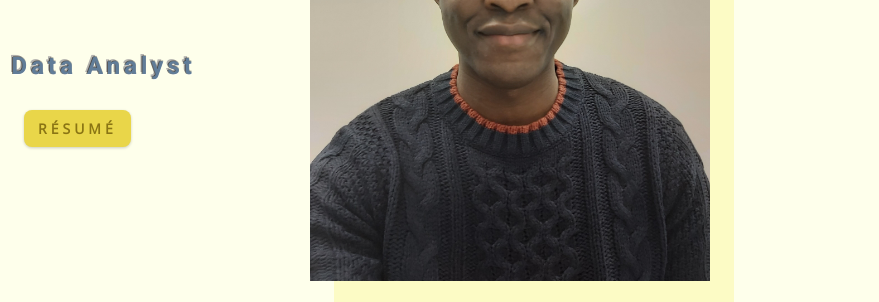
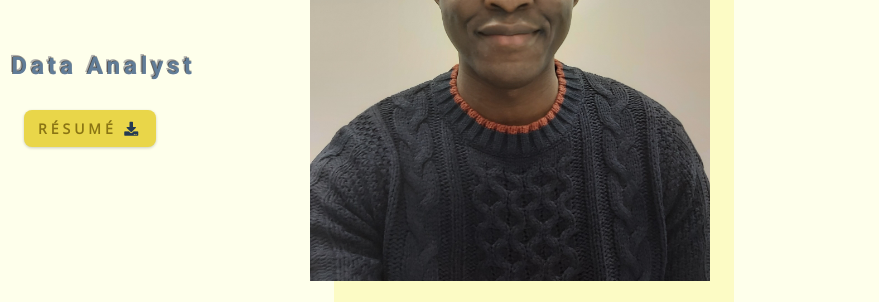
Before and after one commit to benkinase/personal, a plain HTML site: page index.html in a window 1280 px wide. Shown: the part 365-667 px from the top of the page, 401-1280 px from the left. Drawn offline with nearby package versions, Linux system fonts and the light colour scheme.

Commit message:
download icon added
download icon added

```diff
--- a/index.html
+++ b/index.html
@@ -130,14 +130,16 @@
               </li>
             </ul>
 
-            <a
-              href="./doc/gbenimako.pdf"
-              target="_blank"
-              rel="noopener noreferrer"
-              class="btn hero-btn corriculum"
-            >
-              résumé
-            </a>
+            <span class="corriculum btn hero-btn">
+              <a
+                href="./doc/gbenimako.pdf"
+                target="_blank"
+                rel="noopener noreferrer"
+                class="a-btn"
+              >
+                résumé </a
+              ><i class="fa fa-download"></i
+            ></span>
           </div>
         </article>
 
--- a/style.css
+++ b/style.css
@@ -435,6 +435,11 @@ Sidebar
   position: absolute;
   margin-left: 16rem;
   margin-top: -2.5rem;
+  color: var(--clr-grey-2);
+}
+
+.a-btn {
+  color: var(--clr-primary-1);
 }
 
 /*ony hero image smaller screen*/
```
